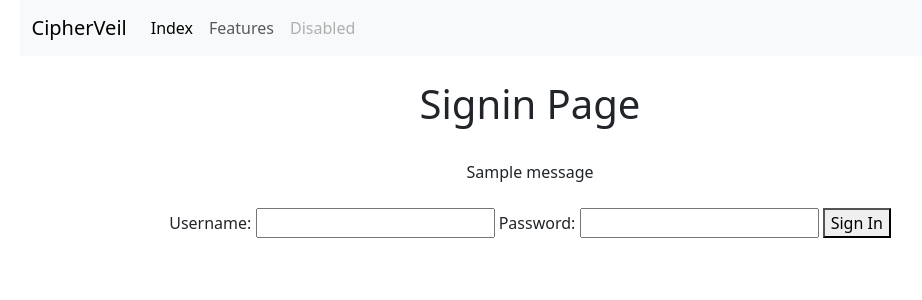
After one commit to anuanas3252/cipherveil, a Django app: page /signin/ in a window 1280 px wide. The commit adds this page. Shown: the top 300 px of the page, without its empty margins (110-1032 px from the left). Run offline with Django 5.2, Linux system fonts and the light colour scheme; tables that the repository leaves empty hold one stand-in row (values such as "Sample post"); one stand-in notice (Sample message) is shown.

Commit message:
19 FEB 2024
added signin,signout,home functions & related things

```diff
--- a/cipherveil/frontlineapp/templates/frontlineapp/base.html
+++ b/cipherveil/frontlineapp/templates/frontlineapp/base.html
@@ -6,7 +6,7 @@
   <head>
     <meta charset="utf-8">
     <meta name="viewport" content="width=device-width, initial-scale=1">
-    <title>Bootstrap demo</title>
+    <title>CipherVeil</title>
     <link href="https://cdn.jsdelivr.net/npm/bootstrap@5.3.2/dist/css/bootstrap.min.css" rel="stylesheet" integrity="sha384-T3c6CoIi6uLrA9TneNEoa7RxnatzjcDSCmG1MXxSR1GAsXEV/Dwwykc2MPK8M2HN" crossorigin="anonymous">
   </head>
   <body>
--- /dev/null
+++ b/cipherveil/frontlineapp/templates/frontlineapp/signin.html
@@ -0,0 +1,31 @@
+{% extends "frontlineapp/base.html" %}
+{% load static %}
+{% block content %}
+
+<h1>Signin Page</h1>
+
+<br>
+{% if messages %}
+    <div class="error">
+        {% for message in messages %}
+            {{ message }}
+        {% endfor %}
+    </div>
+{% endif %}
+
+<br>
+
+<form method="post" action="{% url 'signin' %}">
+    {% csrf_token %}
+
+    <label for="id_username">Username:</label>
+    <input type="text" id="id_username" name="username" required>
+
+    <label for="id_password">Password:</label>
+    <input type="password" id="id_password" name="password" required>
+
+    <button type="submit">Sign In</button>
+</form>
+
+
+{% endblock content %}
--- a/cipherveil/frontlineapp/urls.py
+++ b/cipherveil/frontlineapp/urls.py
@@ -21,4 +21,7 @@ from frontlineapp import views
 
 urlpatterns = [
     path("", views.index, name="index"),
+    path("signin/", views.signin, name="signin"),
+    path("signout/", views.signout, name="signout"),
+    path("home/", views.home, name="home"),
 ]
--- a/cipherveil/frontlineapp/views.py
+++ b/cipherveil/frontlineapp/views.py
@@ -1,6 +1,35 @@
-from django.shortcuts import render
-
+from django.shortcuts import render,redirect
+from django.contrib.auth import authenticate, login, logout
+from django.contrib import messages
 # Create your views here.
 
 def index(request):
     return render(request, 'frontlineapp/index.html', {'page': 'index'})
+
+
+def home(request):
+    # Check if the user is authenticated
+    if request.user.is_authenticated:
+        return render(request, 'frontlineapp/home.html', {'page': 'home'})
+    else:
+        # Redirect to the signin page if the user is not authenticated
+        return redirect('signin')
+
+def signin(request):
+    if request.method == 'POST':
+        username = request.POST.get('username')
+        password = request.POST.get('password')
+
+        user = authenticate(request, username=username, password=password)
+        if user is not None:
+            login(request, user)
+            # Redirect to a success page or home page
+            return redirect('home')
+        else:
+            messages.error(request, 'Invalid login credentials')
+    return render(request, 'frontlineapp/signin.html', {'page': 'signin'})
+
+def signout(request):
+    # Clear the session and log the user out
+    logout(request)
+    return redirect('signin')
```
Also changed, not shown: cipherveil/frontlineapp/templates/frontlineapp/home.html (added, +7 -0 lines).
